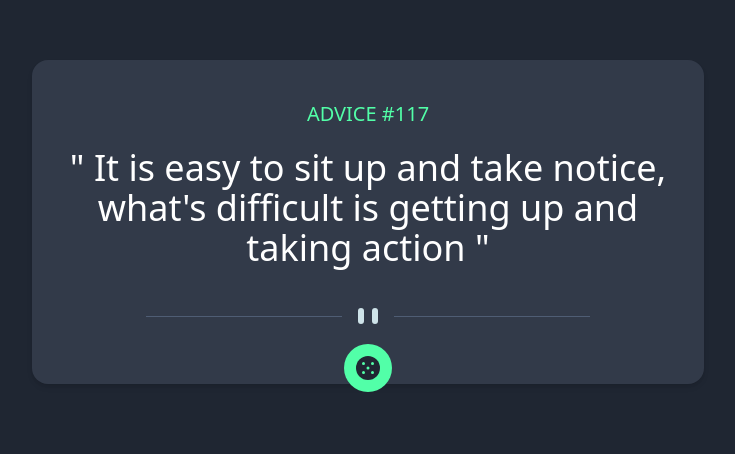
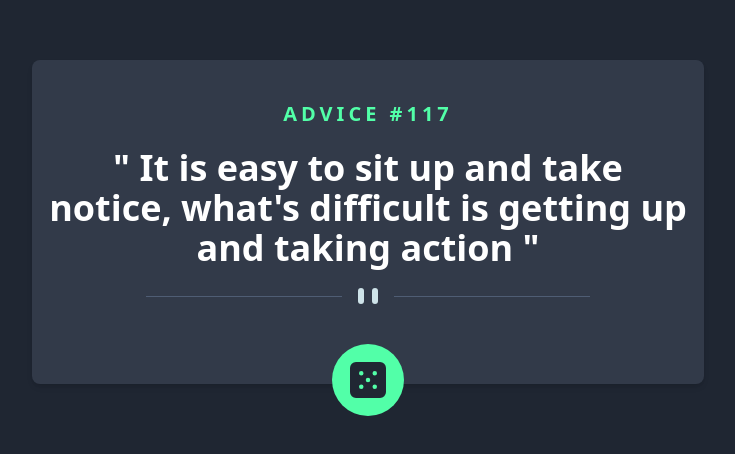
Before and after one commit to Abumercy/advice-generator-app, a website: page index.html in a window 1280 px wide. Shown: the part 178-632 px from the top of the page, without its empty margins (272-1007 px from the left). Drawn offline with Linux system fonts and the light colour scheme.

Commit message:
changes made

```diff
--- a/index.html
+++ b/index.html
@@ -11,30 +11,46 @@
     <link rel="stylesheet" href="./dist/output.css" />
     <title>Advice Generator App</title>
   </head>
-  <body class="body bg-DarkBlue font-manrope">
+  <body class="body bg-DarkBlue font-Manrope font-extrabold">
     <main class="flex justify-center items-center h-screen px-6">
       <div
-        class="flex flex-col max-w-sm md:max-w-2xl items-center text-center bg-darkGrayishBlue py-10 px-4 rounded-2xl shadow-md"
+        class="flex relative flex-col max-w-sm md:max-w-2xl justify-evenly items-center text-center bg-darkGrayishBlue py-10 px-4 rounded-lg shadow-md"
       >
-        <h2 class="text-neonGreen text-xl uppercase" id="advice-number">
+        <h2
+          class="text-neonGreen text-xl uppercase tracking-[.2em]"
+          id="advice-number"
+        >
           Advice #117
         </h2>
-        <p class="text-white text-2xl md:text-4xl my-5" id="quotes">
+        <p
+          class="text-white text-2xl md:text-4xl font-Manrope my-5"
+          id="quotes"
+        >
           " It is easy to sit up and take notice, what's difficult is getting up
           and taking action "
         </p>
         <img
-          src="./dist/images/pattern-divider-desktop.svg"
+          class="mb-10"
+          srcset="
+            ./dist/images/pattern-divider-mobile.svg  480w,
+            ./dist/images/pattern-divider-desktop.svg 800w
+          "
+          sizes="(max-width: 600px) 480px,
+         800px"
+          src="./dist/images/pattern-divider-desktop-800w.svg"
           alt="divider"
-          class="my-5"
         />
-        <button id="dice">
+
+        <div
+          class="my-5 absolute -bottom-10 scale-150 cursor-pointer bg-neonGreen p-3 rounded-3xl"
+          id="dice"
+        >
           <img
             src="./dist/images/icon-dice.svg"
             alt="dice"
-            class="bg-neonGreen -mb-96 p-3 rounded-3xl hover:shadow-1xl hover:shadow-neonGreen"
+            class="hover:shadow-2xl hover:shadow-neonGreen"
           />
-        </button>
+        </div>
       </div>
     </main>
     <script src="./dist/index.js"></script>
```
Also changed, not shown: dist/index.js, dist/output.css.
